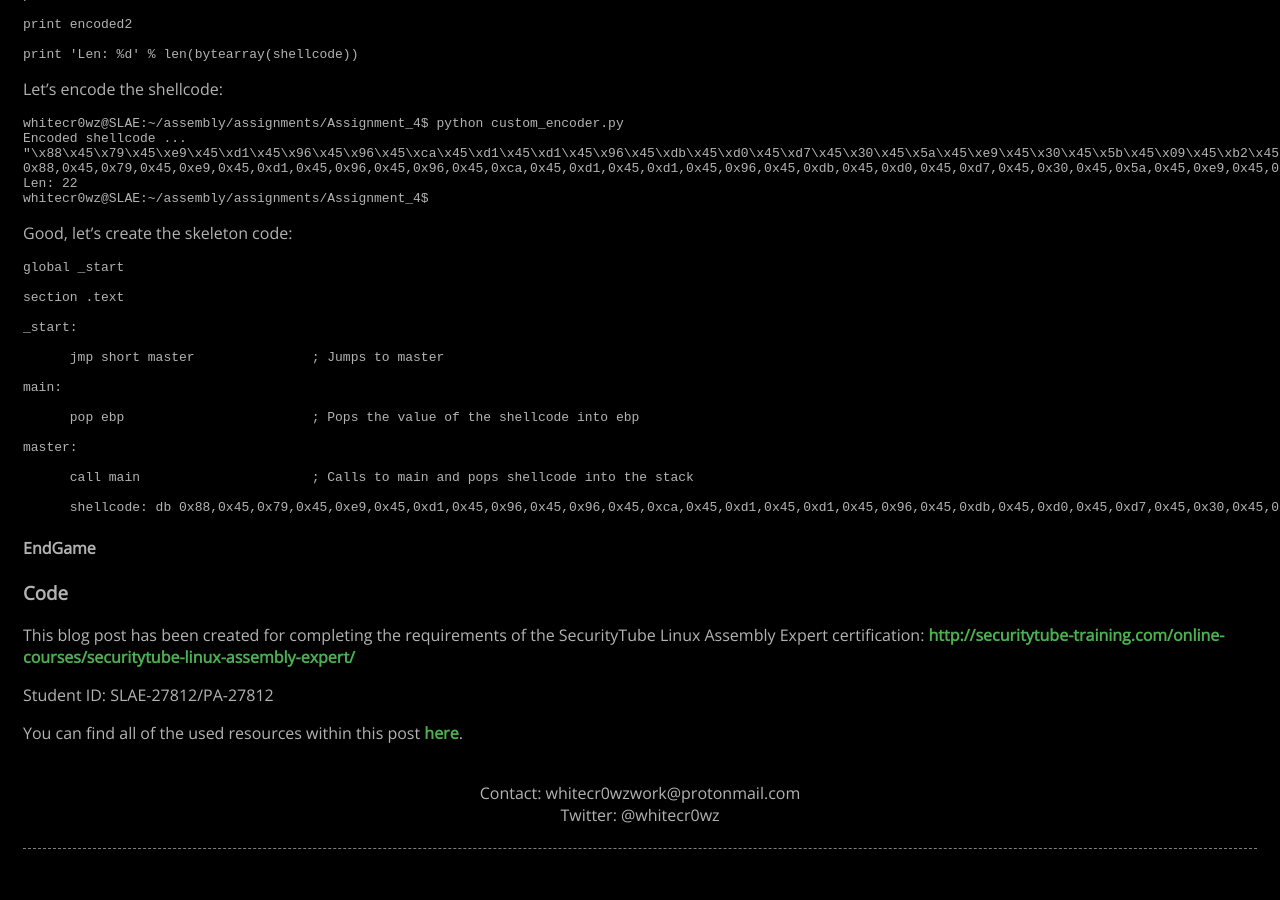
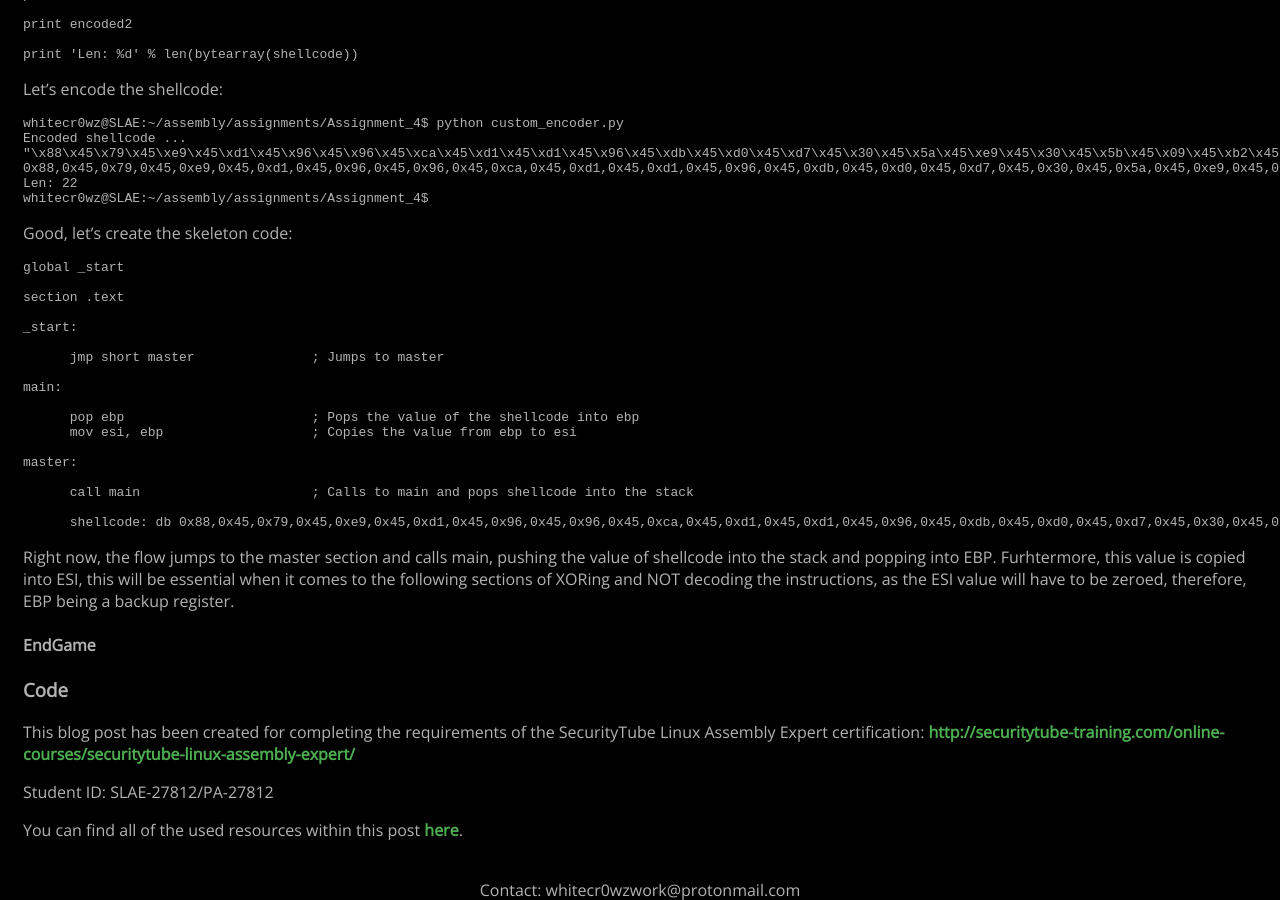
Before and after one commit to whitecr0wz/whitecr0wz.github.io, a Jekyll site: the page built from _posts/posts/2021-01-16-SLAE-Custom-Encoder.md, in a window 1280 px wide and 900 px high, scrolled down 1056 px. Built offline with Jekyll 4.4.1, drawn with Linux system fonts in a browser that asks for light colours; before the commit the page ends 1920 px from its top, so only the background shows below that.

Commit message:
Update 2021-01-16-SLAE-Custom-Encoder.md

````diff
--- a/_posts/posts/2021-01-16-SLAE-Custom-Encoder.md
+++ b/_posts/posts/2021-01-16-SLAE-Custom-Encoder.md
@@ -88,6 +88,7 @@ _start:
 main:
 
       pop ebp                        ; Pops the value of the shellcode into ebp
+      mov esi, ebp                   ; Copies the value from ebp to esi
 
 master:
 
@@ -95,6 +96,14 @@ master:
 
       shellcode: db 0x88,0x45,0x79,0x45,0xe9,0x45,0xd1,0x45,0x96,0x45,0x96,0x45,0xca,0x45,0xd1,0x45,0xd1,0x45,0x96,0x45,0xdb,0x45,0xd0,0x45,0xd7,0x45,0x30,0x45,0x5a,0x45,0xe9,0x45,0x30,0x45,0x5b,0x45,0x09,0x45,0xb2,0x45,0x74,0x45,0x39,0x45
 ```
+
+Right now, the flow jumps to the master section and calls main, pushing the value of shellcode into the stack and popping into EBP. Furhtermore, this value is copied into ESI,
+this will be essential when it comes to the following sections of XORing and NOT decoding the instructions, as the ESI value will have to be zeroed, therefore, EBP being a
+backup register.
+
+
+
+
 
 
 #### EndGame
````
